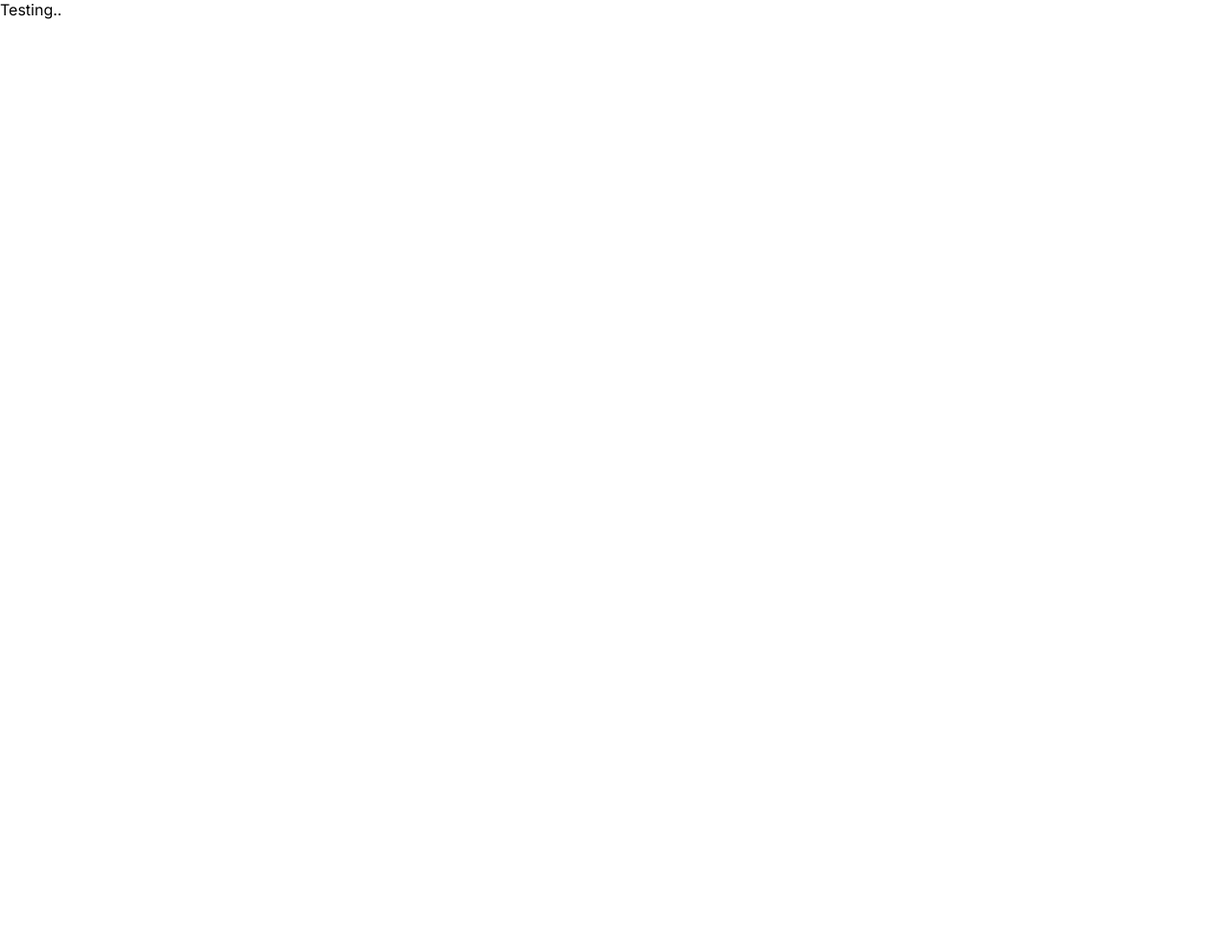
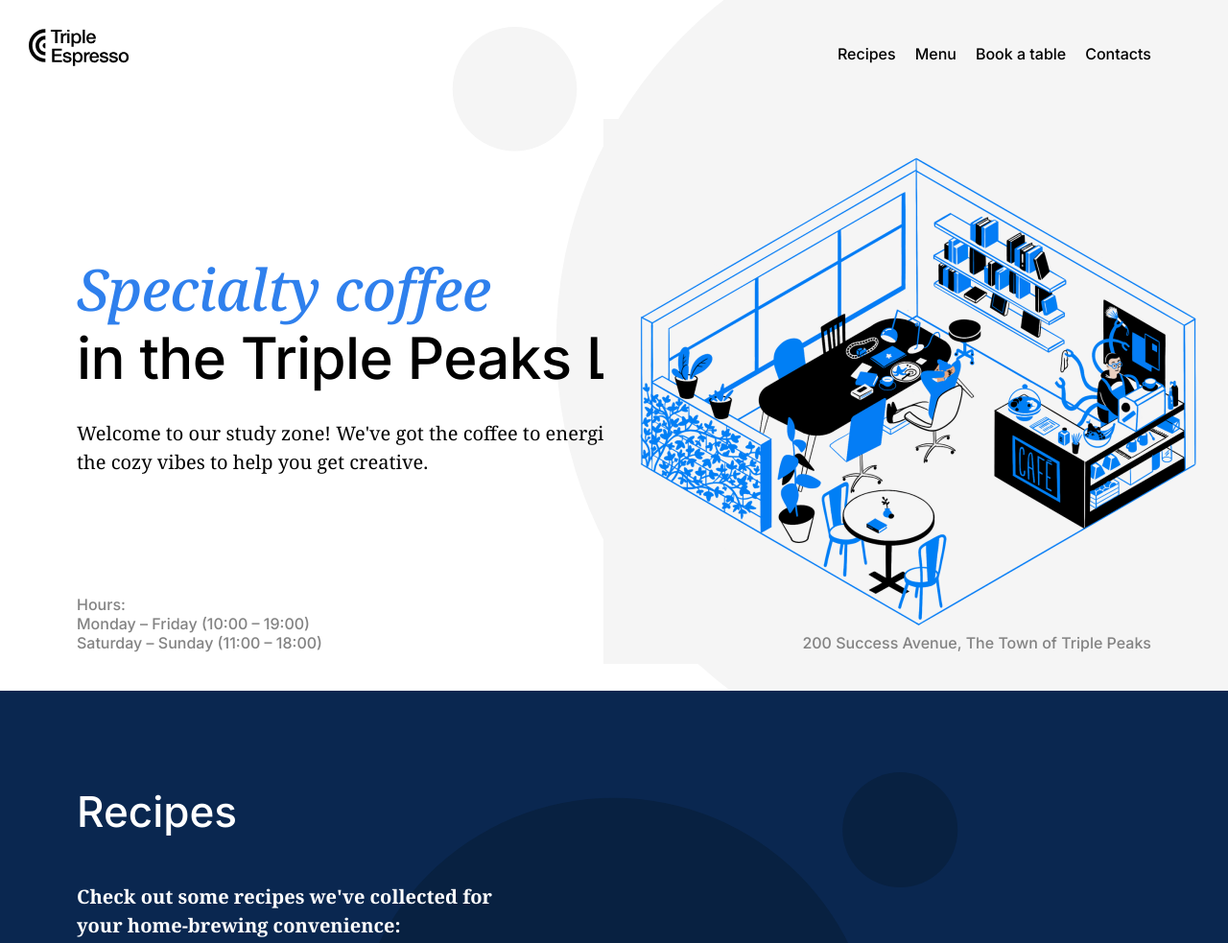
Before and after one commit to Schou10/se_project_coffeeshop, a plain HTML site: page index.html in a window 1280 px wide. Shown: the top 983 px of the page at 96% size. Before the commit the page ends 800 px from the top, so only its background shows below. Drawn offline with Linux system fonts and the light colour scheme.

Commit message:
First Update for Stage 2

```diff
--- a/index.html
+++ b/index.html
@@ -18,10 +18,50 @@
 </head>
 <body>
   <div class="page">
-    Testing..
-    <header class="header"></header>
+    <header class="header">
+      <nav class="header__nav">
+        <img class="nav__logo" src="./images/logo_coffeeshop_dark.svg" alt="Coffeeshop logo">
+        <ul class="nav__list">
+          <li>
+            <a class="nav__link" href="#recipes">Recipes</a>
+          </li>
+          <li >
+            <a class="nav__link">Menu</a>
+          </li>
+          <li >
+            <a class="nav__link">Book a table</a>
+          </li>
+          <li >
+            <a class="nav__link">Contacts</a>
+          </li>
+        </ul>
+      </nav>
+      <h1 class="header__title"><span class="header__span-accent">Specialty coffee</span> in the Triple Peaks Library</h1>
+      <p class="header__description">Welcome to our study zone! We've got the coffee to energize you and the cozy vibes to help you get creative.</p>
+     <img class="header__image" src="./images/inside_coffee_shop.png" alt="inside_coffee_shop">
+      <div class="header__footer">
+        <p class="header__paragraph">Hours:
+            <br> Monday – Friday (10:00 – 19:00)
+            <br> Saturday – Sunday (11:00 – 18:00)</p>
+          <p class="header__paragraph"> 200 Success Avenue, The Town of Triple Peaks</p>
+      </div>
+    </header>
     <main class="content">
-      <section class="recipes"></section>
+      <section id="recipes" class="recipes" >
+        <h2 class="recipes__title">Recipes</h2>
+        <h3 class="recipes__subtitle">Check out some recipes we've collected for your home-brewing convenience: </h3>
+        <div class="recipes__videos">
+          <div>
+            <iframe class="recipes__iframe"  src="https://www.youtube.com/embed/j6VlT_jUVPc?si=eAAgdWK6VmKWElvq" title="YouTube video player"  allow="accelerometer; autoplay; clipboard-write; encrypted-media; gyroscope; picture-in-picture; web-share" referrerpolicy="strict-origin-when-cross-origin" allowfullscreen></iframe>
+            <p class="recipes__video-caption">Aeropress recipe <span>~5 min</span></p>
+          </div>
+          <div>
+            <iframe class="recipes__iframe"  src="https://www.youtube.com/embed/st571DYYTR8?si=mxtZ3L7P-S4iHGgw" title="YouTube video player"  allow="accelerometer; autoplay; clipboard-write; encrypted-media; gyroscope; picture-in-picture; web-share" referrerpolicy="strict-origin-when-cross-origin" allowfullscreen></iframe>
+            <p class="recipes__video-caption">French press recipe <span>~15 min</span></p>
+          </div>
+
+        </div>
+      </section>
       <section class="reservation"></section>
       <section class="menu"></section>
       <section class="about"></section>
--- a/pages/index.css
+++ b/pages/index.css
@@ -1,3 +1,8 @@
+html, body{
+  height: 100%;
+  margin: 0;
+}
+
 .page{
   min-width: 1100px;
   max-width: 1600px;
@@ -5,5 +10,163 @@
   font-size: 16px;
   line-height: 20px;
   margin: auto;
+  height:720px;
+  min-height: 100vh;
+  max-height: 800px;
 
 }
+.header{
+  background-color: #fff;
+  background-image: url(../images/background_header.svg);
+  background-repeat: no-repeat;
+  background-position: center;
+  background-size: cover;
+  min-height: 720px;
+  max-height: 800px;
+  position: relative;
+  display: flex;
+  flex-direction: column;
+}
+
+.header__nav{
+  display: flex;
+  flex-direction: row;
+  margin: 30px 80px 0 30px;
+  justify-content: space-between;
+}
+
+.nav__list{
+  display: flex;
+  list-style-type: none;
+  gap: 20px;
+}
+
+.nav__logo{
+  height: 39px;
+  width: 105px;
+}
+.nav__link{
+  font-family: "Inter" Arial, sans-serif;
+  font-style: normal;
+  font-weight: 500;
+  font-size: 16px;
+  line-height: 20px;
+  color:#000;
+  text-decoration: none;
+}
+
+.header__title{
+  font-family: "Inter", Arial, sans-serif;
+  font-weight: 500;
+  font-size: 60px;
+  line-height: 72px;
+  letter-spacing: -.6px;
+  margin: 183px 0 0 80px;
+  max-width: 729px;
+}
+
+.header__span-accent{
+  display: block;
+  font-family: "Noto Serif", 'Times New Roman', serif;
+  font-style: italic;
+  color: #2f80ed;
+  padding: 0;
+  margin: 0;
+
+}
+
+.header__description{
+  margin-top: 28px;
+  margin-left: 80px;
+  max-width: 683px;
+  font-family: "Noto Serif", 'Times New Roman', serif;;
+  font-size: 20px;
+  line-height: 30px;
+}
+
+.header__image{
+  width: 646px;
+  height: 568px;
+  padding: 0;
+  position: absolute;
+  top: 124px;
+  right:5px;
+
+}
+
+.header__footer{
+  margin: auto 80px 40px;
+  display: flex;
+  align-items: flex-end;
+  justify-content: space-between;
+  box-sizing: border-box;
+  z-index: 1;
+
+}
+
+.header__paragraph{
+  font-family: "Inter", Arial, sans-serif;
+  font-weight: 500;
+  font-size: 16px;
+  line-height: 20px;
+  color: #838383;
+  margin: 0;
+
+}
+
+.recipes{
+  background-color: #0a2750;
+  background-image: url(../images/background_recipes.svg);
+  background-repeat: no-repeat;
+  background-size: cover;
+  background-position: center;
+  color: #fff;
+  display: flex;
+  flex-direction: column;
+  position: relative;
+  min-height: 720px;
+  max-height: 828px;
+
+}
+
+.recipes__title{
+  font-family: "Inter", Arial, sans-serif;
+  font-weight: 500;
+  font-size: 44px;
+  line-height: 52px;
+  max-width: 508px;
+  margin: 100px 80px 24px;
+}
+
+.recipes__subtitle{
+  font-family: "Noto Serif", 'Times New Roman', serif;
+  font-size: 20px;
+  line-height: 30px;
+  max-width: 438px;
+  margin: 24px 80px;
+}
+
+.recipes__videos{
+  align-items: center;
+  display: flex;
+  justify-content: center;
+  gap: 40px;
+  flex-wrap: wrap;
+  margin:80px auto 215px;
+}
+
+.recipes__iframe{
+  width: 560px;
+  height: 315px;
+  border: none;
+}
+
+.recipes__video-caption{
+  display: flex;
+  font-family: "Inter", Arial, sans-serif;
+  font-weight: 500;
+  font-size: 20px;
+  line-height: 30px;
+  justify-content: space-between;
+  margin: 24px 0 0 0;
+}
```
